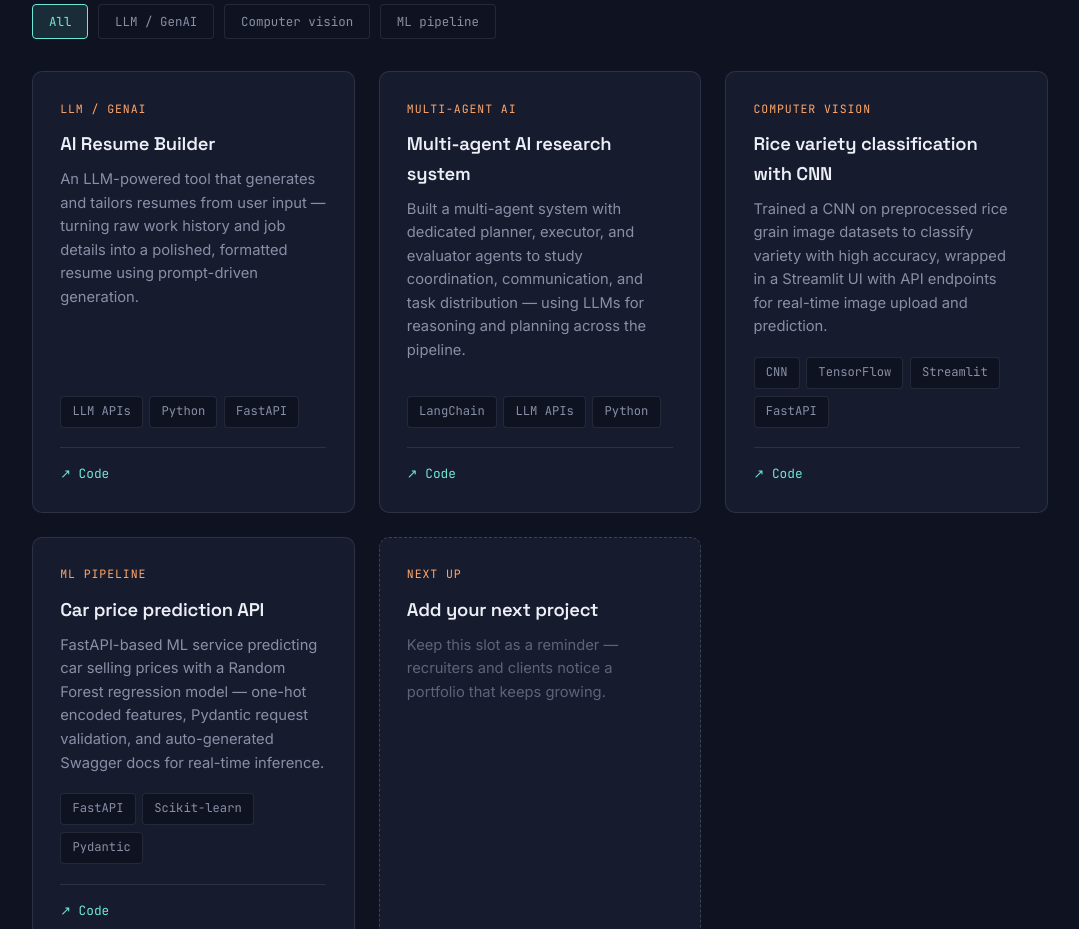
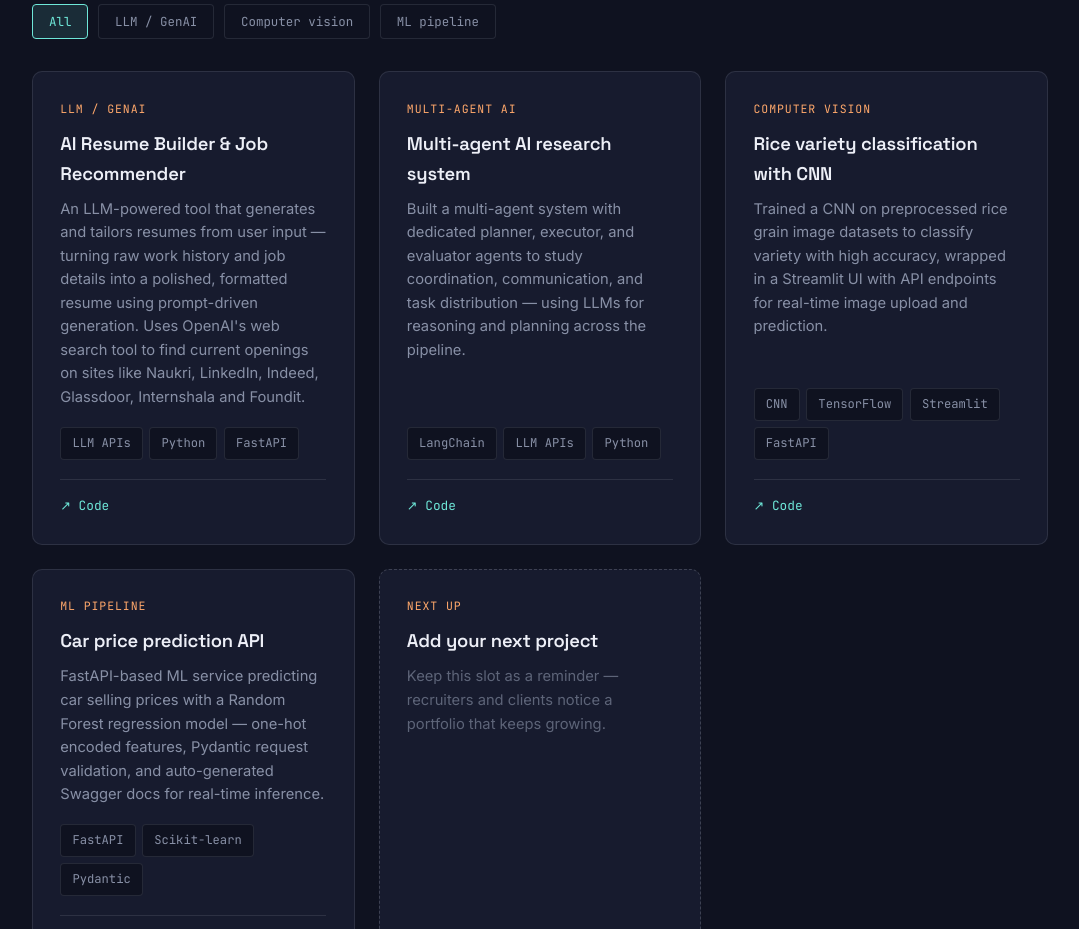
Before and after one commit to gorug4732-stack/gorug4732-stack.github.io, a plain HTML site: page index.html in a window 1280 px wide. Shown: the part 2280-3209 px from the top of the page, without its empty margins (100-1179 px from the left). Drawn offline with Linux system fonts and the light colour scheme.

Commit message:
Update project title and description for AI Resume Builder
Expanded project description to include job recommendation features.

```diff
--- a/index.html
+++ b/index.html
@@ -342,8 +342,8 @@
 
         <article class="project-card" data-tags="genai">
           <div class="project-tag">LLM / GenAI</div>
-          <h3>AI Resume Builder</h3>
-          <p>An LLM-powered tool that generates and tailors resumes from user input — turning raw work history and job details into a polished, formatted resume using prompt-driven generation.</p>
+          <h3>AI Resume Builder & Job Recommender</h3>
+          <p>An LLM-powered tool that generates and tailors resumes from user input — turning raw work history and job details into a polished, formatted resume using prompt-driven generation. Uses OpenAI's web search tool to find current openings on sites like Naukri, LinkedIn, Indeed, Glassdoor, Internshala and Foundit.</p>
           <div class="project-stack">
             <span class="pill">LLM APIs</span><span class="pill">Python</span><span class="pill">FastAPI</span>
           </div>
```
